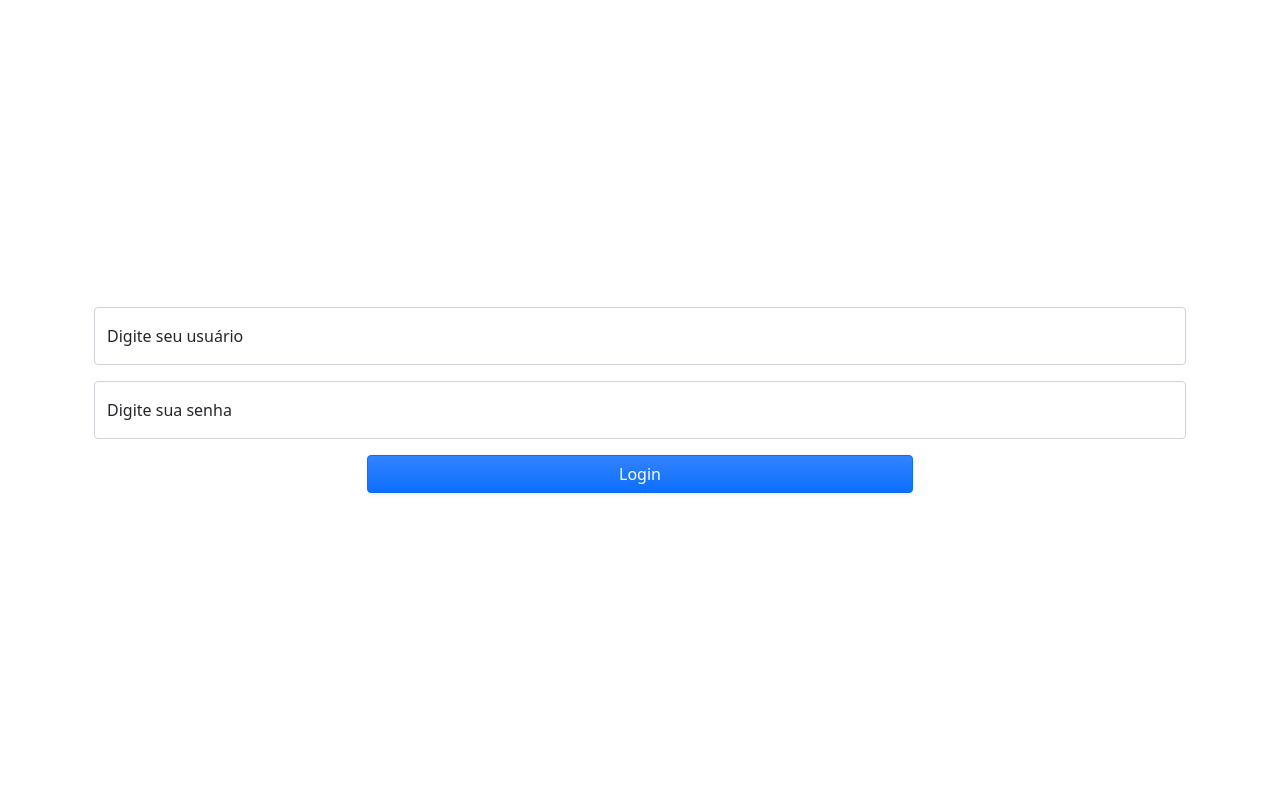
After one commit to felpsgk/TimeLearn, a PHP site: page /login.php in a window 1280 px wide. The commit adds this page. Run offline with PHP 8.4, Linux system fonts and the light colour scheme.

Commit message:
testing login

```diff
--- a/controller/users.php
+++ b/controller/users.php
@@ -12,7 +12,7 @@ if ($_POST['acao'] == "create") {
     VALUES ('$nome', '$user', MD5('$senha'), '$email', $empresa)";
     //echo $sql;
     if ($conn->query($sql) === true) {
-        $resultado = '<div class="alert alert-primary" role="alert">Usuário '. $nome .' cadastrado com sucesso!</div>';
+        $resultado = '<div class="alert alert-success" role="alert">Usuário '. $nome .' cadastrado com sucesso!</div>';
     } else {
         $resultado = '<div class="alert alert-secondary" role="alert">Erro ao cadastrar ->'. $conn->error . '</div>';;
     }
--- a/includes/navbar.php
+++ b/includes/navbar.php
@@ -1,12 +1,12 @@
 <!-- Navigation-->
 <nav class="navbar navbar-expand-lg navbar-light bg-white py-3">
     <div class="container px-5">
-        <a class="navbar-brand" href="index.html"><span class="fw-bolder fs-2 text-primary">TimeLearn</span></a>
+        <a class="navbar-brand" href="index.php"><span class="fw-bolder fs-2 text-primary">TimeLearn</span></a>
         <button class="navbar-toggler" type="button" data-bs-toggle="collapse" data-bs-target="#navbarSupportedContent" aria-controls="navbarSupportedContent" aria-expanded="false" aria-label="Toggle navigation"><span class="navbar-toggler-icon"></span></button>
         <div class="collapse navbar-collapse" id="navbarSupportedContent">
             <ul class="navbar-nav ms-auto mb-2 mb-lg-0 small fs-5 fw-bolder">
                 <li class="nav-item"><a class="nav-link" href="index.php">Home</a></li>
-                <li class="nav-item"><a class="nav-link" href="#">Tópicos</a></li>
+                <li class="nav-item"><a class="nav-link" href="topicos.php">Tópicos</a></li>
                 <li class="nav-item"><a class="nav-link" href="#">Consultores</a></li>
                 <li class="nav-item"><a class="nav-link" href="contato.php">Contato</a></li>
             </ul>
--- a/index.php
+++ b/index.php
@@ -21,7 +21,7 @@
                                 <h1 class="display-2 fw-bolder mb-5"><span class="text-gradient d-inline">Busque ou forneça o conhecimento</span></h1>
                                 <div class="d-grid gap-3 d-sm-flex justify-content-sm-center justify-content-xxl-start mb-3">
                                     <a class="btn btn-primary btn-lg px-4 py-4 me-sm-3 fs-6 fw-bolder" href="#">Saiba mais</a>
-                                    <a id="btn-cad" class="btn btn-outline- btn-lg px-4 py-4 fs-6 fw-bolder text-white" href="#">Cadastrar</a>
+                                    <a id="btn-cad" class="btn btn-outline- btn-lg px-4 py-4 fs-6 fw-bolder text-white" href="cadastro.php">Cadastrar</a>
                                     <a id="btn-logar" class="btn btn-outline-dark btn-lg px-4 py-4 fs-6 fw-bolder text-white" href="#">Logar</a>
                                 </div>
                             </div>
--- /dev/null
+++ b/login.php
@@ -0,0 +1,54 @@
+<!doctype html>
+<html lang="en">
+
+<head>
+    <!-- Required meta tags -->
+    <meta charset="utf-8">
+    <meta name="viewport" content="width=device-width, initial-scale=1">
+    <!-- Bootstrap CSS -->
+    <link href="https://cdn.jsdelivr.net/npm/bootstrap@5.0.1/dist/css/bootstrap.min.css" rel="stylesheet" integrity="sha384-+0n0xVW2eSR5OomGNYDnhzAbDsOXxcvSN1TPprVMTNDbiYZCxYbOOl7+AMvyTG2x" crossorigin="anonymous">
+    <title>FVG - Login</title>
+</head>
+
+<body>
+    <div class="container " style="display: flex; justify-content: center; align-items: center; height: 100vh">
+        <div class="container">
+            <?php
+            if (isset($_SESSION['nao_autenticado'])) :
+            ?>
+                <div class="alert alert-danger alert-dismissible fade show" role="alert">
+                    <p>Usuário ou senha <strong>INCORRETO!</strong></p>
+                    <button type="button" class="btn-close" data-bs-dismiss="alert" aria-label="Close"></button>
+                </div>
+            <?php
+            endif;
+            unset($_SESSION['nao_autenticado']);
+            ?>
+            <form action="controller/logarUser.php" method="POST" class="login">
+                <div class="form-floating mb-3">
+                    <input type="text" class="form-control" name="login" id="login" placeholder="" required>
+                    <label for="login">Digite seu usuário</label>
+                </div>
+                <div class="form-floating mb-3">
+                    <input type="password" class="form-control" name="senha" id="senha" placeholder="" required>
+                    <label for="senha">Digite sua senha</label>
+                </div>
+                <div class="form-group">
+                    <div class=" mt-2 col-md-6 offset-md-3">
+                        <input type="submit" value="Login" class="col-12 shadow-sm btn btn-primary bg-gradient" name="" style="display: block; justify-content: center; align-items: center; width: 100%">
+                    </div>
+                </div>
+            </form>
+        </div>
+    </div>
+    <!-- Optional JavaScript; choose one of the two! -->
+    <!-- Option 1: Bootstrap Bundle with Popper -->
+    <script src="https://cdn.jsdelivr.net/npm/bootstrap@5.0.1/dist/js/bootstrap.bundle.min.js" integrity="sha384-gtEjrD/SeCtmISkJkNUaaKMoLD0//ElJ19smozuHV6z3Iehds+3Ulb9Bn9Plx0x4" crossorigin="anonymous"></script>
+    <!-- Option 2: Separate Popper and Bootstrap JS -->
+    <!--
+    <script src="https://cdn.jsdelivr.net/npm/@popperjs/core@2.9.2/dist/umd/popper.min.js" integrity="sha384-IQsoLXl5PILFhosVNubq5LC7Qb9DXgDA9i+tQ8Zj3iwWAwPtgFTxbJ8NT4GN1R8p" crossorigin="anonymous"></script>
+    <script src="https://cdn.jsdelivr.net/npm/bootstrap@5.0.1/dist/js/bootstrap.min.js" integrity="sha384-Atwg2Pkwv9vp0ygtn1JAojH0nYbwNJLPhwyoVbhoPwBhjQPR5VtM2+xf0Uwh9KtT" crossorigin="anonymous"></script>
+    -->
+</body>
+
+</html>
```
Also changed, not shown: contato.php (+0 -7 lines), controller/logarUser.php (added, +32 -0 lines), topicos.php (renamed from projects.php, +28 -0 lines).
